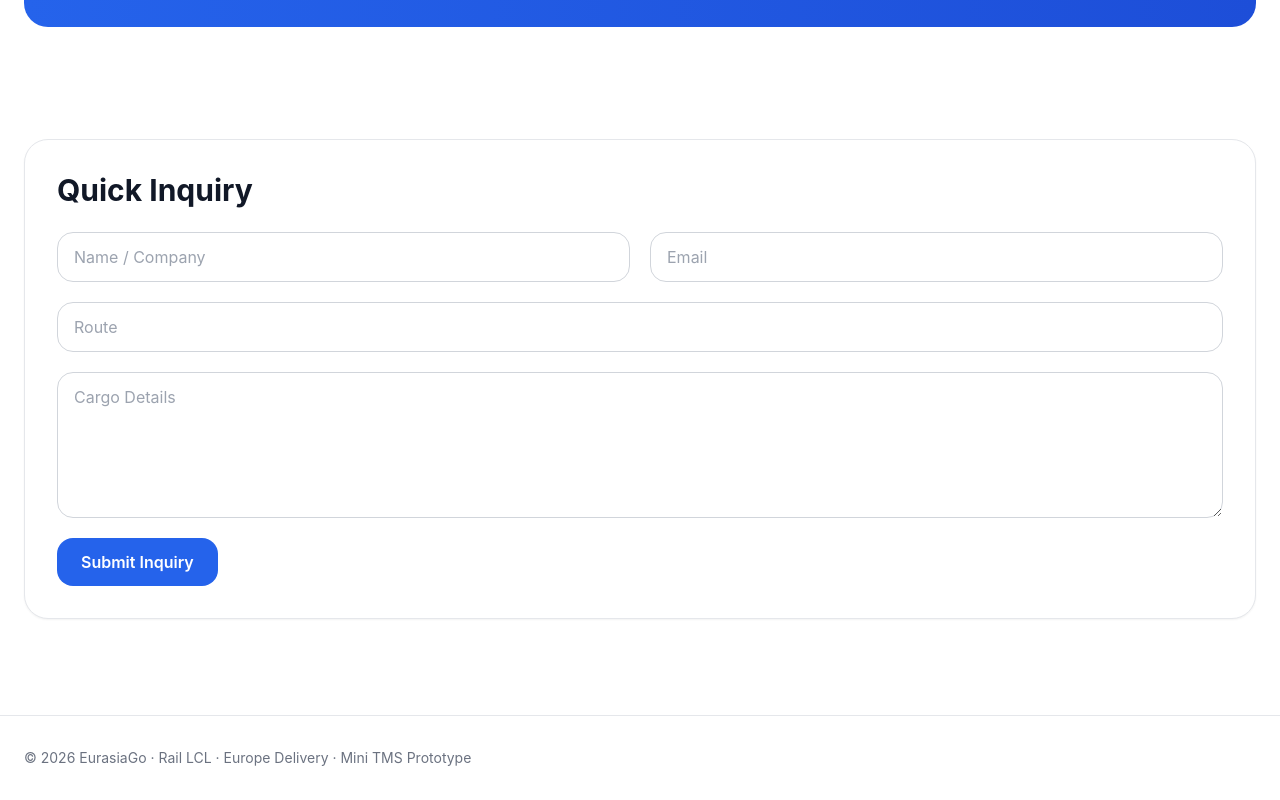
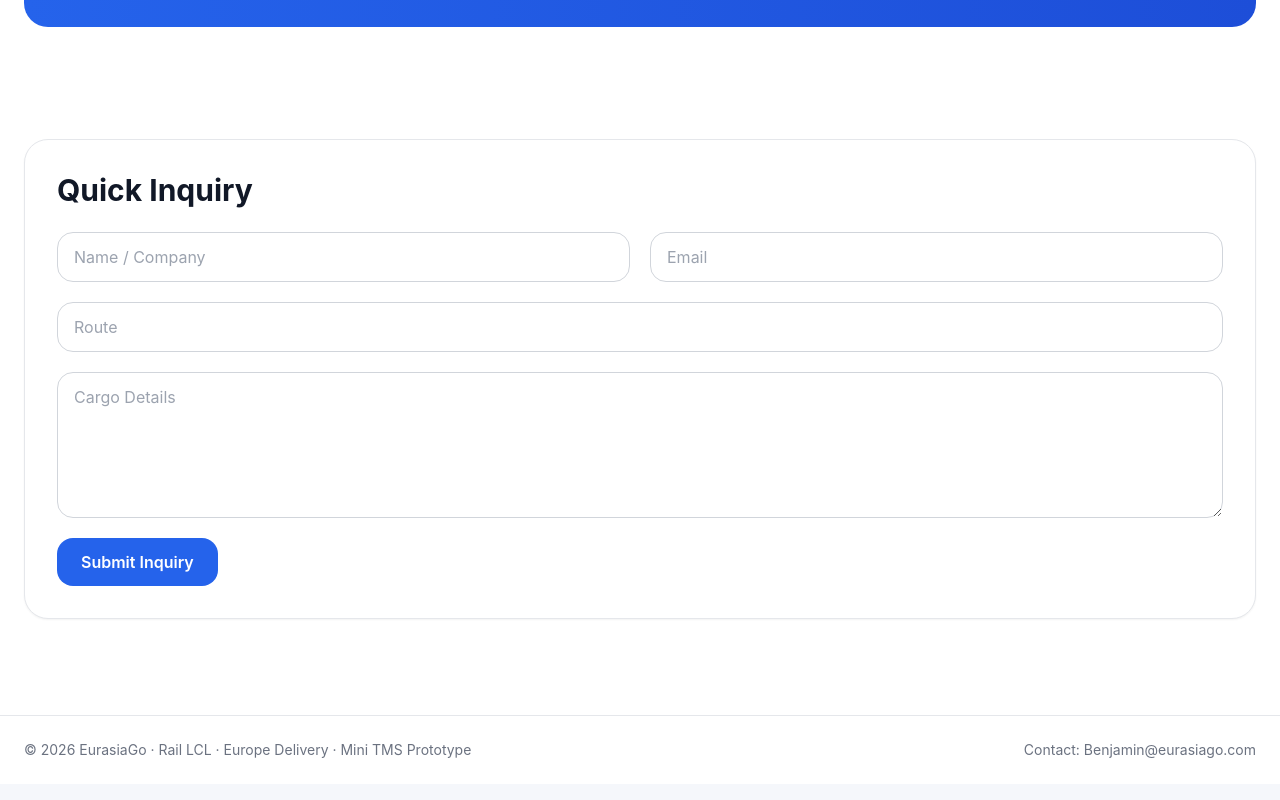
Before and after one commit to Bion3/txmh-eurasia-landing, a React (Vite) app: page / in a window 1280 px wide. Shown: the part 2300-3100 px from the top of the page. Built offline with nearby package versions, Linux system fonts and the light colour scheme.

Commit message:
网页底部邮箱联系人标签
添加邮件

```diff
--- a/src/App.jsx
+++ b/src/App.jsx
@@ -126,8 +126,14 @@ export default function App() {
       {renderPage()}
 
       <footer className="border-t border-gray-200 mt-10">
-        <div className="max-w-7xl mx-auto px-4 md:px-6 py-8 text-sm text-gray-500">
-          © 2026 EurasiaGo · Rail LCL · Europe Delivery · Mini TMS Prototype
+        <div className="max-w-7xl mx-auto px-4 md:px-6 py-6 text-sm text-gray-500 flex justify-between items-center">
+          <span>© 2026 EurasiaGo · Rail LCL · Europe Delivery · Mini TMS Prototype</span>
+          <div>
+            <span>Contact: </span>
+            <a href="mailto:Benjamin@eurasiago.com" className="hover:text-blue-600">
+              Benjamin@eurasiago.com
+            </a>
+          </div>
         </div>
       </footer>
     </div>
```
